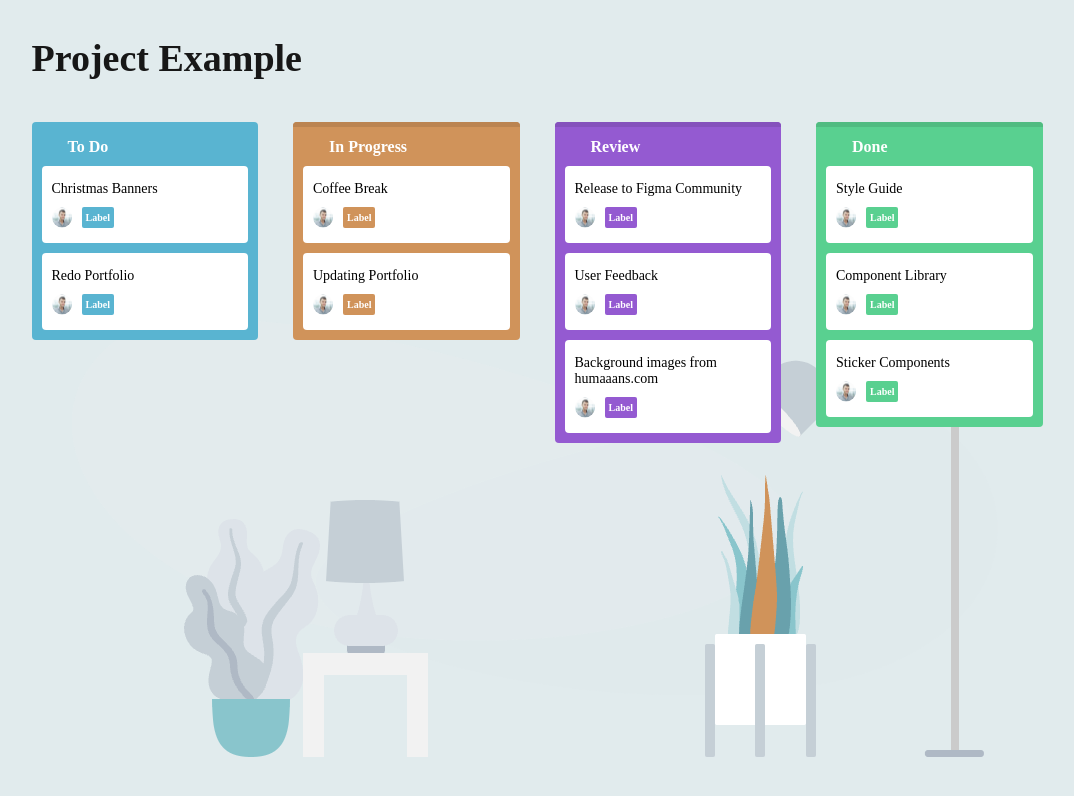
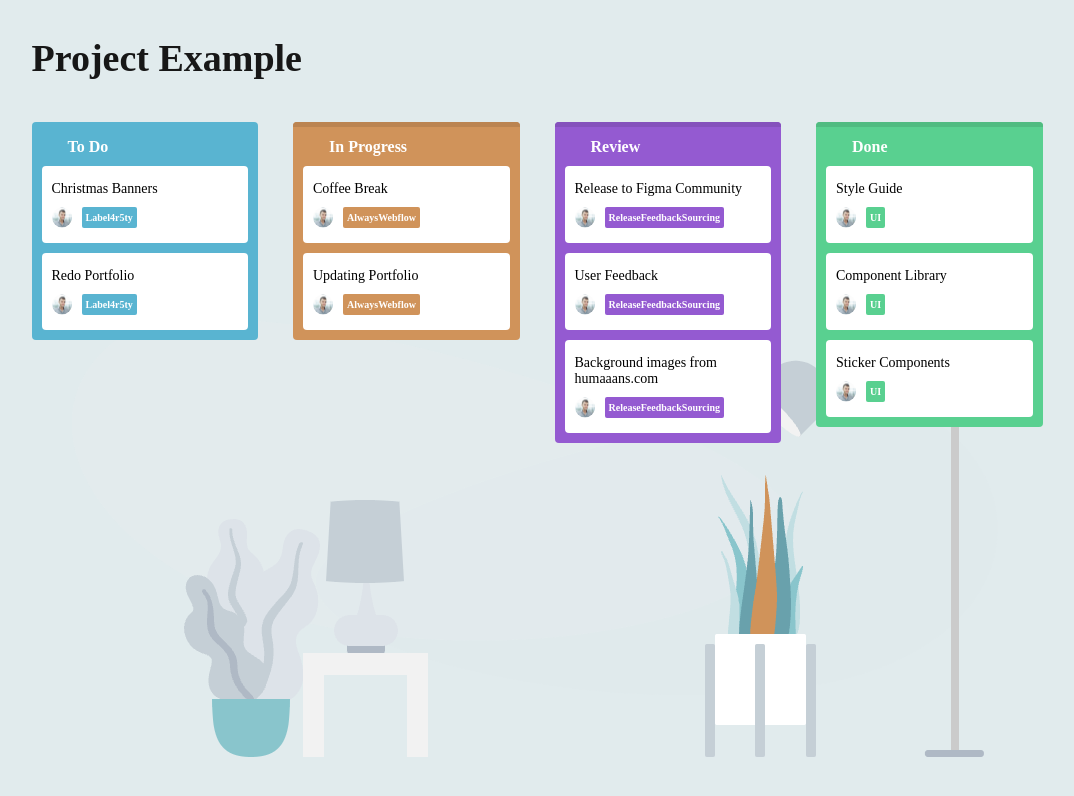
Before and after one commit to Maxim93mk/TODO, a React (Create React App) app: page / in a window 1280 px wide. Shown: the top 796 px of the page, without its empty margins (133-1207 px from the left). Built offline with nearby package versions, Linux system fonts and the light colour scheme.

Commit message:
Данные для user status

```diff
--- a/src/components/app/App.jsx
+++ b/src/components/app/App.jsx
@@ -9,21 +9,25 @@ function App() {
       id: 1,
       name: 'To Do',
       tasks: ['Christmas Banners', 'Redo Portfolio'],
+      userStatus: ['Label','4r5ty']
     },
     {
       id: 2,
       name: 'In Progress',
-      tasks: ['Coffee Break', 'Updating Portfolio']
+      tasks: ['Coffee Break', 'Updating Portfolio'],
+      userStatus: ['Always', 'Webflow']
     },
     {
       id: 3,
       name: 'Review',
-      tasks: ['Release to Figma Community', 'User Feedback', 'Background images from humaaans.com']
+      tasks: ['Release to Figma Community', 'User Feedback', 'Background images from humaaans.com'],
+      userStatus: ['Release', 'Feedback', 'Sourcing']
     },
     {
       id: 4,
       name: 'Done',
-      tasks: ['Style Guide', 'Component Library', 'Sticker Components']
+      tasks: ['Style Guide', 'Component Library', 'Sticker Components'],
+      userStatus: ['UI']
     },
 
   ];
--- a/src/components/tasks/task-item.jsx
+++ b/src/components/tasks/task-item.jsx
@@ -3,13 +3,14 @@ import TaskUser from "./tasks-user";
 import foto_1 from "./img/foto_1.svg";
 import './css/task-item.css';
 
-function TaskItem({taskName, mainColor}) {
+function TaskItem({taskName, mainColor, userStatus}) {
+console.log(userStatus);
     return (
         <>
             <div className="task-item">
                 <div className="task-item-list">
                     <h3 className="task-item-header">{taskName}</h3>
-                    <TaskUser img={foto_1} descr="фото1" text="Label" mainColor = {mainColor} />
+                   <TaskUser img={foto_1} descr="фото1" text={userStatus} mainColor = {mainColor} />
                 </div>
             </div>
         </>
--- a/src/components/tasks/tasks.jsx
+++ b/src/components/tasks/tasks.jsx
@@ -4,8 +4,13 @@ import '../tasks/css/tasks.css'
 
 function TasksMain({data, mainColor, borderColor}) {
     let blockTasksHeader = data.name;
+    let userStatus = data.userStatus.map((elem)=>{
+        // console.log(elem);
+       return elem;
+  });
+  console.log(userStatus)
     let tasksList = data.tasks.map((elem) => {
-        return <TaskItem taskName={elem} mainColor = {mainColor} />
+        return <TaskItem taskName={elem} mainColor = {mainColor} userStatus = {userStatus}/>
     });
 
     return (
```
